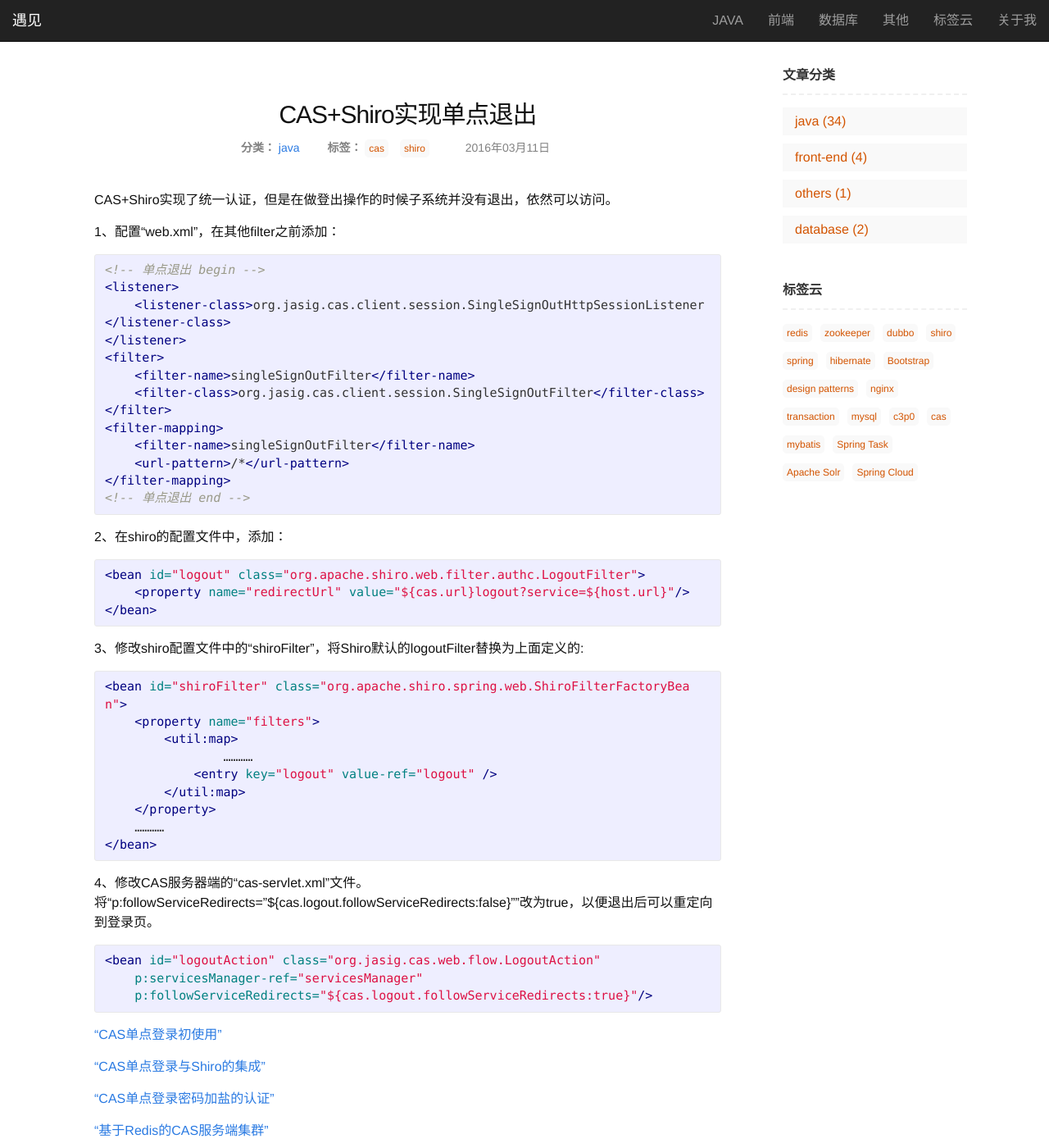
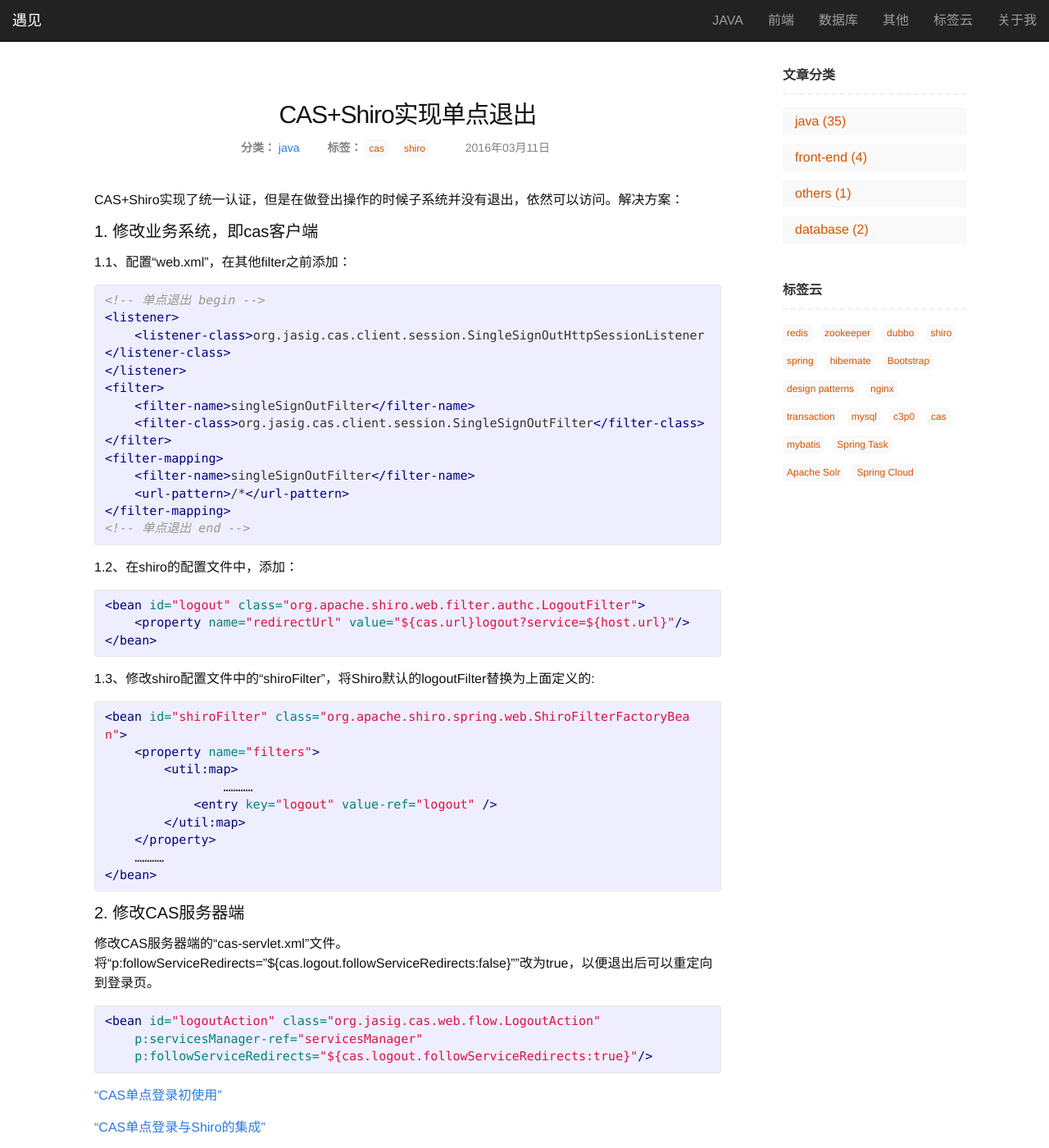
Before and after one commit to iyujian/iyujian.github.io, a Jekyll site: the page built from _posts/java/2016-03-11-cas-shiro-logout.md, in a window 1280 px wide and 1400 px high. Shown: the whole window at 82% size. Built offline with Jekyll 4.4.1, drawn with Linux system fonts in a browser that asks for light colours; nearby versions of some CDN libraries; comment, search, counter and statistics services are not loaded.

```diff
--- a/_posts/java/2016-03-11-cas-shiro-logout.md
+++ b/_posts/java/2016-03-11-cas-shiro-logout.md
@@ -5,9 +5,11 @@ date:   2016-03-11 13:28:06 +0800
 categories: java
 tags: cas shiro
 ---
-CAS+Shiro实现了统一认证，但是在做登出操作的时候子系统并没有退出，依然可以访问。
+CAS+Shiro实现了统一认证，但是在做登出操作的时候子系统并没有退出，依然可以访问。解决方案：
 
-1、配置“web.xml”，在其他filter之前添加：
+## 1. 修改业务系统，即cas客户端
+
+1.1、配置“web.xml”，在其他filter之前添加：
 
 {% highlight xml %}
 <!-- 单点退出 begin -->
@@ -25,7 +27,7 @@ CAS+Shiro实现了统一认证，但是在做登出操作的时候子系统并
 <!-- 单点退出 end -->
 {% endhighlight %}
 
-2、在shiro的配置文件中，添加：
+1.2、在shiro的配置文件中，添加：
 
 {% highlight xml %}
 <bean id="logout" class="org.apache.shiro.web.filter.authc.LogoutFilter">
@@ -33,7 +35,7 @@ CAS+Shiro实现了统一认证，但是在做登出操作的时候子系统并
 </bean>
 {% endhighlight %}
 
-3、修改shiro配置文件中的“shiroFilter”，将Shiro默认的logoutFilter替换为上面定义的:
+1.3、修改shiro配置文件中的“shiroFilter”，将Shiro默认的logoutFilter替换为上面定义的:
 
 {% highlight xml %}
 <bean id="shiroFilter" class="org.apache.shiro.spring.web.ShiroFilterFactoryBean">
@@ -47,7 +49,9 @@ CAS+Shiro实现了统一认证，但是在做登出操作的时候子系统并
 </bean>
 {% endhighlight %}
 
-4、修改CAS服务器端的“cas-servlet.xml”文件。将“p:followServiceRedirects="${cas.logout.followServiceRedirects:false}"”改为true，以便退出后可以重定向到登录页。
+## 2. 修改CAS服务器端
+
+修改CAS服务器端的“cas-servlet.xml”文件。将“p:followServiceRedirects="${cas.logout.followServiceRedirects:false}"”改为true，以便退出后可以重定向到登录页。
 
 {% highlight xml %}
 <bean id="logoutAction" class="org.jasig.cas.web.flow.LogoutAction"
```
Also changed, not shown: _posts/java/2018-01-04-spring-cloud-hystrix-dashboard.md (added, +32 -0 lines).
